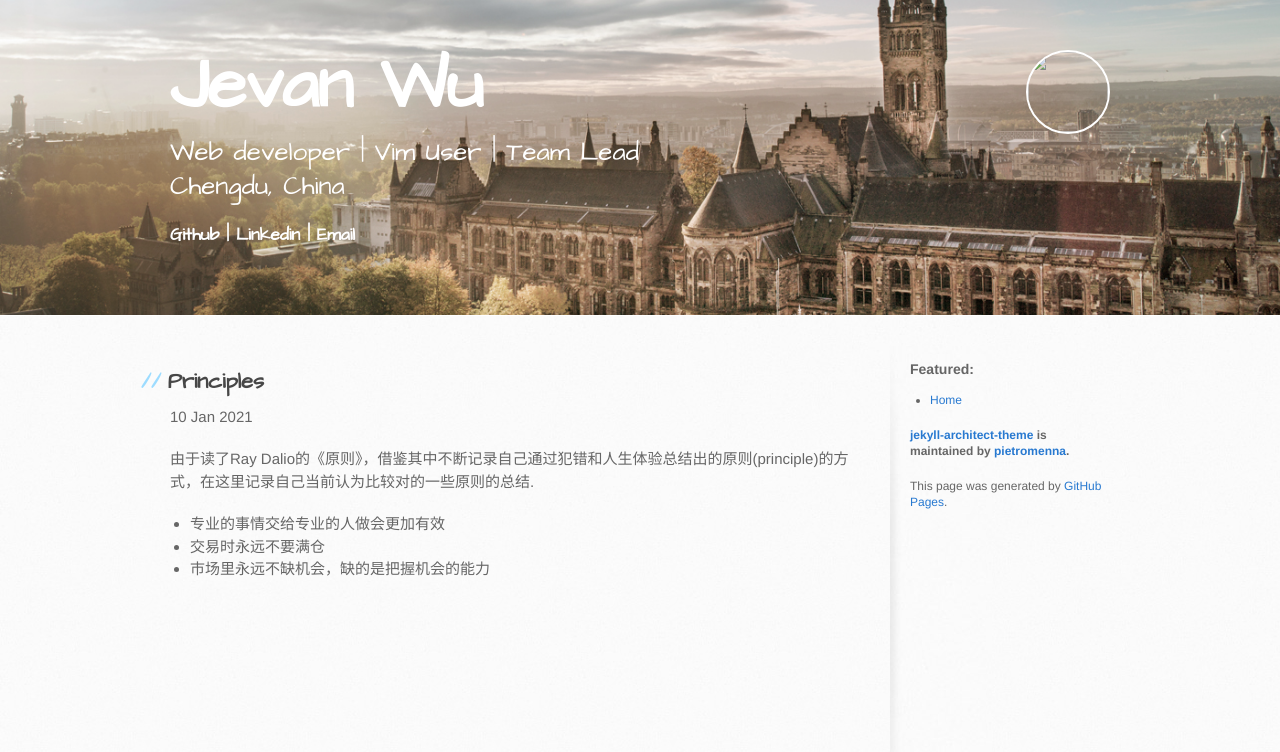
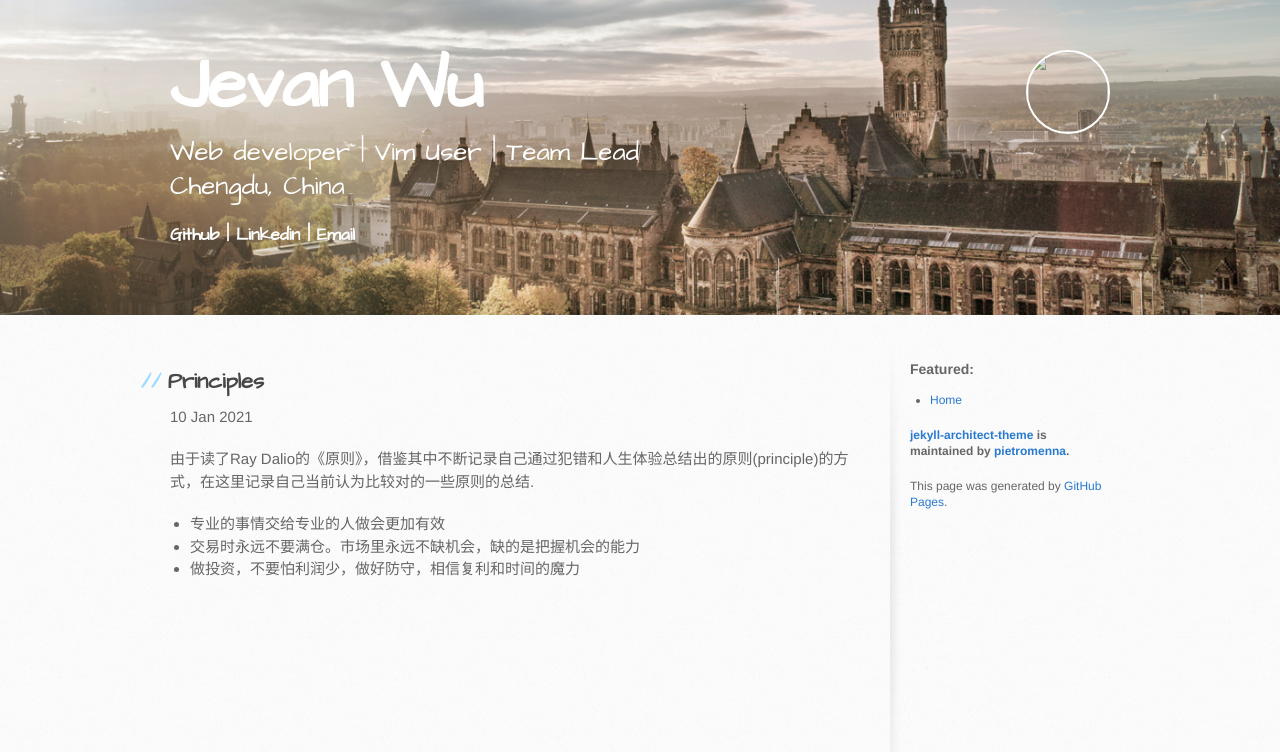
Before and after one commit to JevanWu/jevanwu.github.io, a Jekyll site: the page built from _posts/2021-01-10-principles.markdown, in a window 1280 px wide. Shown: the top 752 px of the page. Built offline with Jekyll 4.4.1, drawn with Linux system fonts in a browser that asks for light colours.

Commit message:
update principle

```diff
--- a/_posts/2021-01-10-principles.markdown
+++ b/_posts/2021-01-10-principles.markdown
@@ -8,5 +8,5 @@ categories: principles
 由于读了Ray Dalio的《原则》，借鉴其中不断记录自己通过犯错和人生体验总结出的原则(principle)的方式，在这里记录自己当前认为比较对的一些原则的总结.
 
 - 专业的事情交给专业的人做会更加有效
-- 交易时永远不要满仓
-- 市场里永远不缺机会，缺的是把握机会的能力
+- 交易时永远不要满仓。市场里永远不缺机会，缺的是把握机会的能力
+- 做投资，不要怕利润少，做好防守，相信复利和时间的魔力
```
